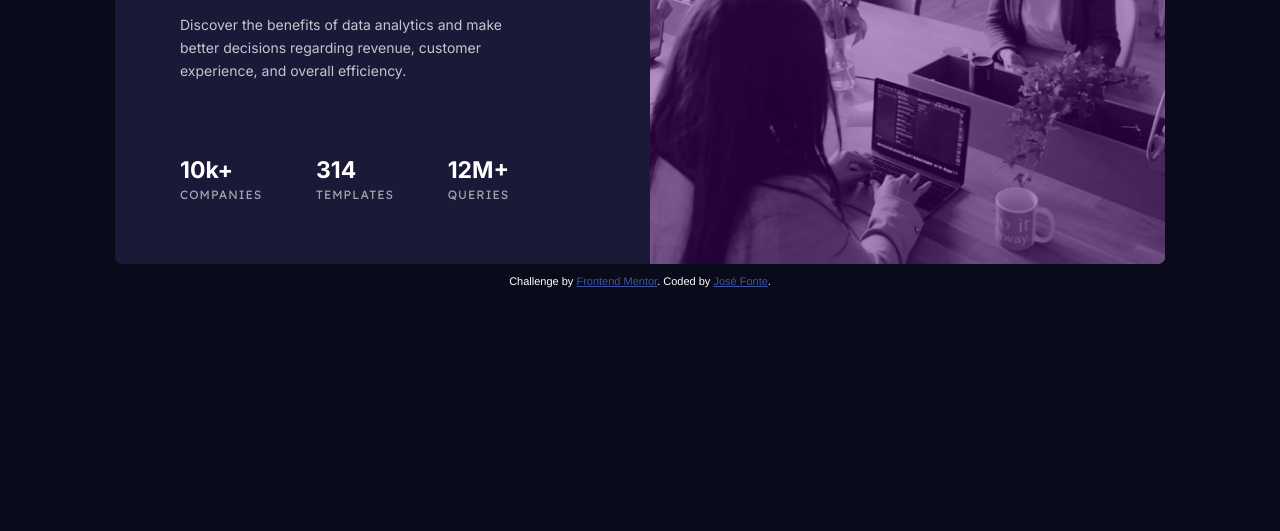
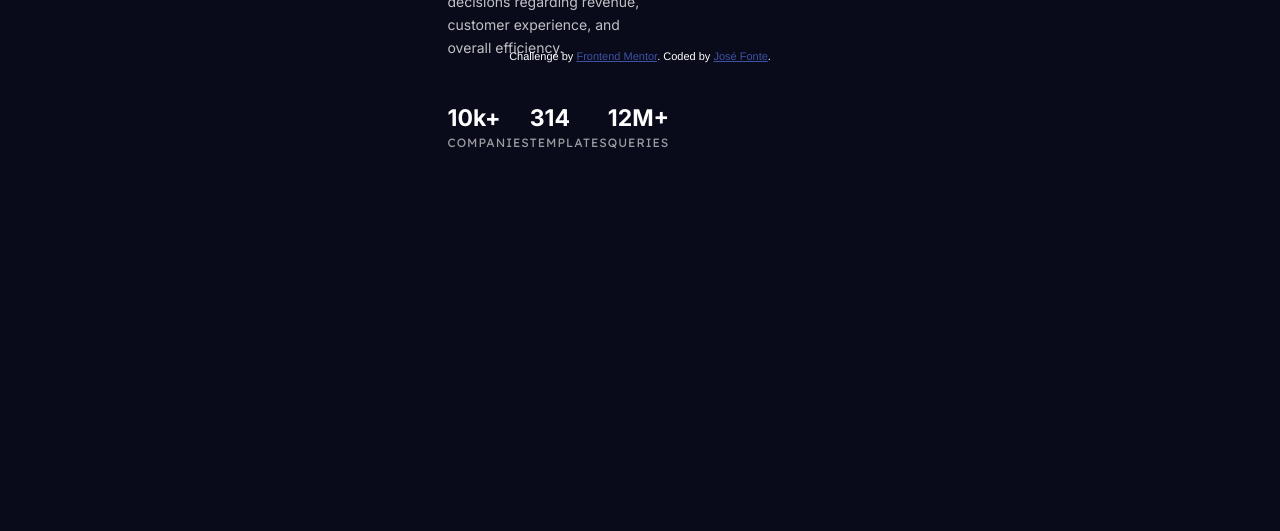
Before and after one commit to josefonte/WebJourney-FrontEnd, a plain HTML site: page HTML+CSS/2ndProject/index.html in a window 1280 px wide. Shown: the part 269-800 px from the top of the page. Drawn offline with Linux system fonts and the light colour scheme.

Commit message:
Update main.css

```diff
--- a/HTML+CSS/2ndProject/main.css
+++ b/HTML+CSS/2ndProject/main.css
@@ -18,7 +18,7 @@ body {
 }
 
 
-#banner{
+#card{
     background-color:hsl(244, 38%, 16%);
     width: 1050px;
     height: 425px;
```
